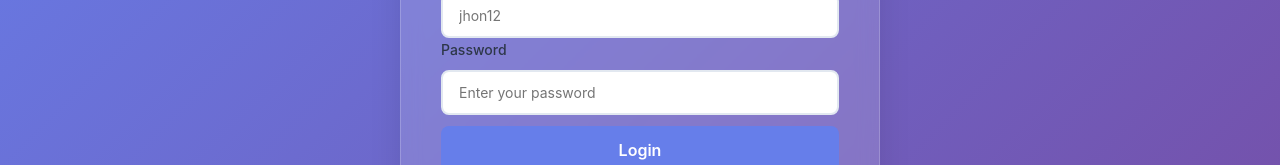
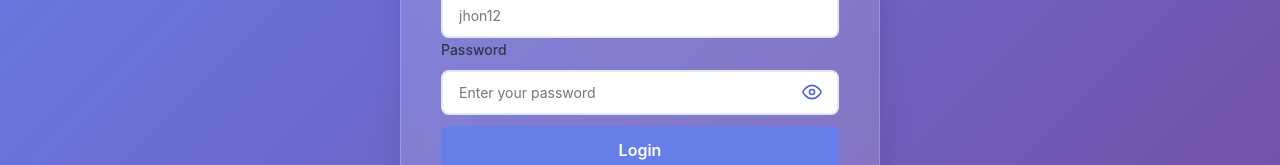
Before and after one commit to shmnd/crud-frontend, a React (Create React App) app in the folder crud/: page /login in a window 1280 px wide. Shown: the part 328-493 px from the top of the page. Built offline with nearby package versions, Linux system fonts and the light colour scheme.

Commit message:
token in cookies

```diff
--- a/crud/src/App.js
+++ b/crud/src/App.js
@@ -2,6 +2,8 @@ import { BrowserRouter, Routes, Route, Navigate }  from 'react-router-dom';
 import SignUpPage from "./pages/auth/SignupPage";
 import LoginPage from "./pages/auth/loginPage";
 import Homepage from './pages/home/homePage';
+import LogoutButton from './components/LogoutButton';
+import ProtectedRoute from './components/ProtectedRoute';
 
 
 function App() {
@@ -11,7 +13,13 @@ function App() {
         <Route path = "/" element={<Navigate to ="/login" replace />} />
         <Route path = "/login" element={<LoginPage/>} />
         <Route path = "/signup" element={<SignUpPage/>}/>
-        <Route path = "/home" element = {<Homepage/>}/>
+        <Route path = "/home" element = {
+          <ProtectedRoute>
+            <Homepage/>
+          </ProtectedRoute>
+          }
+        />
+
       </Routes>
     </BrowserRouter>
   );
--- /dev/null
+++ b/crud/src/components/LogoutButton.js
@@ -0,0 +1,24 @@
+// Example: How to use logout in any component
+
+import { useNavigate } from 'react-router-dom';
+import { clearAuth } from '../utils/cookies';
+
+function LogoutButton() {
+  const navigate = useNavigate();
+
+  const handleLogout = () => {
+    // Clear all authentication data
+    clearAuth();
+
+    // Redirect to login page
+    navigate('/login');
+  };
+
+  return (
+    <button onClick={handleLogout} className="logout-button">
+      Logout
+    </button>
+  );
+}
+
+export default LogoutButton;
--- /dev/null
+++ b/crud/src/components/ProtectedRoute.js
@@ -0,0 +1,58 @@
+// components/ProtectedRoute.js
+
+import { Navigate } from 'react-router-dom';
+import { isAuthenticated } from '../utils/cookies';
+
+function ProtectedRoute({ children }) {
+  // Check if user has valid tokens
+  if (!isAuthenticated()) {
+    // Not authenticated, redirect to login
+    return <Navigate to="/login" replace />;
+  }
+
+  // User is authenticated, render the page
+  return children;
+}
+
+export default ProtectedRoute;
+
+// ========================================
+// HOW TO USE IN YOUR APP.JS OR ROUTER:
+// ========================================
+
+/*
+import { BrowserRouter, Routes, Route } from 'react-router-dom';
+import LoginPage from './LoginPage';
+import HomePage from './HomePage';
+import ProtectedRoute from './components/ProtectedRoute';
+
+function App() {
+  return (
+    <BrowserRouter>
+      <Routes>
+        <Route path="/login" element={<LoginPage />} />
+        <Route path="/signup" element={<SignupPage />} />
+
+        {/* Protected routes - require authentication
+        <Route
+          path="/home"
+          element={
+            <ProtectedRoute>
+              <HomePage />
+            </ProtectedRoute>
+          }
+        />
+
+        <Route
+          path="/profile"
+          element={
+            <ProtectedRoute>
+              <ProfilePage />
+            </ProtectedRoute>
+          }
+        />
+      </Routes>
+    </BrowserRouter>
+  );
+}
+*/
--- a/crud/src/pages/auth/SignupPage.css
+++ b/crud/src/pages/auth/SignupPage.css
@@ -186,3 +186,46 @@ a.link-button:hover {
   text-decoration: underline;
   color: #e0e0e0;
 }
+
+
+/* Password input wrapper for positioning the eye icon */
+.password-input-wrapper {
+  position: relative;
+  width: 100%;
+}
+
+.password-input-wrapper .input-field {
+  width: 100%;
+  padding-right: 45px; /* Make space for the eye icon */
+}
+
+/* Eye icon toggle button */
+.password-toggle-btn {
+  position: absolute;
+  right: 12px;
+  top: 50%;
+  transform: translateY(-50%);
+  background: none;
+  border: none;
+  cursor: pointer;
+  padding: 5px;
+  display: flex;
+  align-items: center;
+  justify-content: center;
+  color: #5568d3;
+  transition: color 0.2s ease;
+}
+
+.password-toggle-btn:hover {
+  color: #5568d3;
+}
+
+.password-toggle-btn:focus {
+  outline: none;
+  color: #5568d3;
+}
+
+.password-toggle-btn svg {
+  width: 20px;
+  height: 20px;
+}
--- a/crud/src/pages/auth/loginPage.jsx
+++ b/crud/src/pages/auth/loginPage.jsx
@@ -3,6 +3,8 @@ import './SignupPage.css';
 import SignUpPage from "./SignupPage";
 import { Link } from 'react-router-dom';
 import { useNavigate } from 'react-router-dom';
+import { setCookie } from '../../utils/cookies';
+
 
 function LoginPage() {
   // STATE: React remembers these values
@@ -10,7 +12,7 @@ function LoginPage() {
   const [password, setPassword] = useState('');
   const [error, setError] = useState('');
   const [isLoading, setIsLoading] = useState(false);
-
+ const [showPassword, setShowPassword] = useState(false);
   const navigate = useNavigate()
 
   // FUNCTION: Handles form submission
@@ -62,6 +64,13 @@ function LoginPage() {
 
       if (data.status === true ){
 
+        // Store tokens in cookies
+        setCookie('access_token', data.data.access, 0.0021); // 5 minutes
+        setCookie('refresh_token', data.data.refresh, 1); // 1 day
+
+        // Optional: Store user info in localStorage
+        localStorage.setItem('user', JSON.stringify(data.data.user));
+
         setUsername("");
         setPassword("");
 
@@ -95,7 +104,6 @@ function LoginPage() {
         {/* Form Inputs */}
         <div className="login-form">
 
-
           <div className="input-group">
             <label>Username</label>
             <input
@@ -110,13 +118,35 @@ function LoginPage() {
           {/* Password Input */}
           <div className="input-group">
             <label>Password</label>
+            <div className="password-input-wrapper">
               <input
-              type="password"
+                type={showPassword ? "text" : "password"}
                 value={password}
                 onChange={(e) => setPassword(e.target.value)}
                 placeholder="Enter your password"
                 className="input-field"
               />
+              <button
+                type="button"
+                onClick={() => setShowPassword(!showPassword)}
+                className="password-toggle-btn"
+                aria-label={showPassword ? "Hide password" : "Show password"}
+              >
+                {showPassword ? (
+                  // Eye Slash Icon (hide password)
+                  <svg xmlns="http://www.w3.org/2000/svg" width="20" height="20" viewBox="0 0 24 24" fill="none" stroke="currentColor" strokeWidth="2" strokeLinecap="round" strokeLinejoin="round">
+                    <path d="M17.94 17.94A10.07 10.07 0 0 1 12 20c-7 0-11-8-11-8a18.45 18.45 0 0 1 5.06-5.94M9.9 4.24A9.12 9.12 0 0 1 12 4c7 0 11 8 11 8a18.5 18.5 0 0 1-2.16 3.19m-6.72-1.07a3 3 0 1 1-4.24-4.24"></path>
+                    <line x1="1" y1="1" x2="23" y2="23"></line>
+                  </svg>
+                ) : (
+                  // Eye Icon (show password)
+                  <svg xmlns="http://www.w3.org/2000/svg" width="20" height="20" viewBox="0 0 24 24" fill="none" stroke="currentColor" strokeWidth="2" strokeLinecap="round" strokeLinejoin="round">
+                    <path d="M1 12s4-8 11-8 11 8 11 8-4 8-11 8-11-8-11-8z"></path>
+                    <circle cx="12" cy="12" r="3"></circle>
+                  </svg>
+                )}
+              </button>
+            </div>
           </div>
 
           {/* Error Message */}
--- a/crud/src/pages/home/homePage.jsx
+++ b/crud/src/pages/home/homePage.jsx
@@ -1,5 +1,5 @@
 function Homepage() {
-
+  console.log(document.cookie);
   return (
     <h1> Hello world</h1>
   );
--- /dev/null
+++ b/crud/src/utils/cookies.js
@@ -0,0 +1,46 @@
+
+
+// Set a cookie
+export const setCookie = (name, value, days = 7) => {
+  const maxAge = days * 24 * 60 * 60; // Convert days to seconds
+  document.cookie = `${name}=${value}; path=/; max-age=${maxAge}; SameSite=Strict; Secure`;
+};
+
+// Get a cookie by name
+export const getCookie = (name) => {
+  const nameEQ = name + "=";
+  const cookies = document.cookie.split(';');
+
+  for (let i = 0; i < cookies.length; i++) {
+    let cookie = cookies[i].trim();
+    if (cookie.indexOf(nameEQ) === 0) {
+      return cookie.substring(nameEQ.length);
+    }
+  }
+  return null;
+};
+
+// Delete a cookie
+export const deleteCookie = (name) => {
+  document.cookie = `${name}=; path=/; max-age=0`;
+};
+
+// Check if user is authenticated
+export const isAuthenticated = () => {
+  const accessToken = getCookie('access_token');
+  const refreshToken = getCookie('refresh_token');
+  return !!(accessToken || refreshToken);
+};
+
+// Get user info from localStorage
+export const getUser = () => {
+  const userStr = localStorage.getItem('user');
+  return userStr ? JSON.parse(userStr) : null;
+};
+
+// Clear all auth data (for logout)
+export const clearAuth = () => {
+  deleteCookie('access_token');
+  deleteCookie('refresh_token');
+  localStorage.removeItem('user');
+};
```
Also changed, not shown: crud/src/utils/api.js (added, +126 -0 lines). Lines whose indentation alone changed are shown as unchanged.
